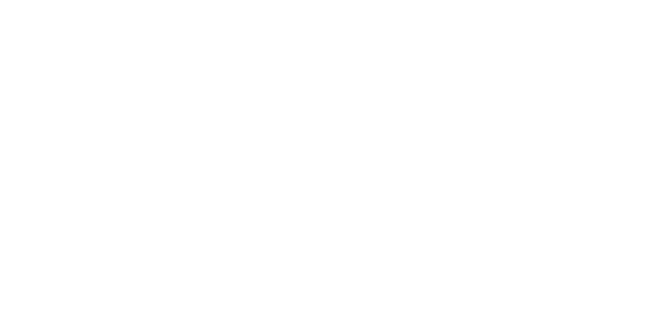
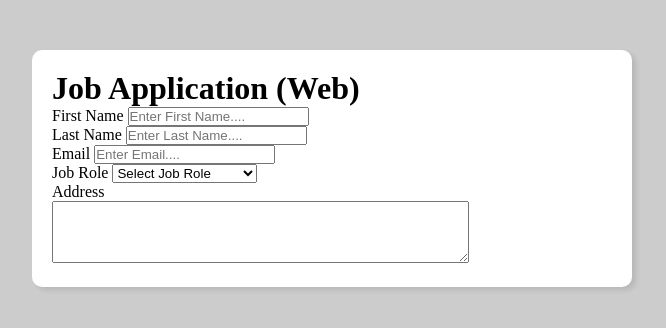
Before and after one commit to achalkatkar/simpleproject, a plain HTML site: page index.html in a window 1280 px wide. Shown: the whole page, without its empty margins (308-974 px from the left). Drawn offline with Linux system fonts and the light colour scheme.

Commit message:
added some changes

```diff
--- a/index.html
+++ b/index.html
@@ -3,9 +3,81 @@
 <head>
     <meta charset="UTF-8">
     <meta name="viewport" content="width=device-width, initial-scale=1.0">
-    <title>simple project</title>
+    <title>Job Application Form</title>
+    <link rel="stylesheet" href="style.css" />
+
 </head>
 <body>
+    <div class="container">
+        <div class="apply_box">
+            <h1>
+                Job Application
+                <span class="title_small">(Web)</span>
+            </h1>
+            <form action="">
+                <div class="form_container">
+
+               <div class="form_control">
+                <label for="first_name"> First Name </label>
+                <input
+                id="first_name "
+                 name="first_name"
+                 placeholder="Enter First Name....">
+               </div>
+
+               <div class="form_control">
+                <label for="last_name">Last Name </label>
+                <input
+                id="last_name "
+                 name="last_name"
+                 placeholder="Enter Last Name....">
+               </div>
+
+               <div class="form_control">
+                <label for="email">Email </label>
+                <input
+                type="email"
+                id="email"
+                 name="email"
+                 placeholder="Enter Email....">
+               </div>
+
+               <div class="form_control">
+                <label for="job_role">Job Role </label>
+                <select name="job_role" id="job_role">
+                    <option value="">Select Job Role</option>
+                    <option value="fronted">Fronted Developer</option>
+                    <option value="backend">Backend Developer</option>
+                    <option value="full_stack">Full Stack Developer</option>
+                    <option value="ui_ux">UI UX Designer</option>
+
+                </select>
+
+                <div class="form_control">
+                    <label for="address">Address</label><br/>
+                    <textarea
+                    rows="4 "
+                    cols="50"
+                    id="address"
+                    name="address"
+                    placeholder="Enter Address ...">
+                    </textarea>
+                   </div>
+
+
+
+
+
+
+
+
+
+
+
+                </div>
+            </form>
+        </div>
+    </div>
 
 </body>
 </html>
--- /dev/null
+++ b/style.css
@@ -0,0 +1,28 @@
+*{
+    margin: 0;
+    padding: 0;
+    box-sizing: border-box;
+}
+body{
+    background-color: #ccc;
+}
+.container
+{
+    max-width: 900px;
+    margin: 0 auto;
+}
+.apply_box
+{
+    max-width: 600px;
+    padding: 20px;
+    background-color: white;
+    margin: 0 auto;
+    margin-top: 50px;
+    box-shadow: 4px 3px 5px rgba(1, 1, 1, 0.1);
+    border-radius: 10px;
+}
+
+.title_small
+{
+
+}
```
